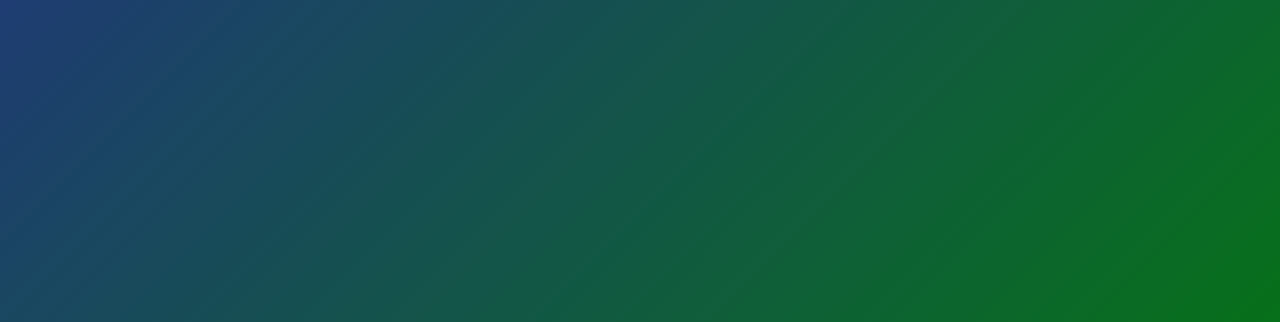
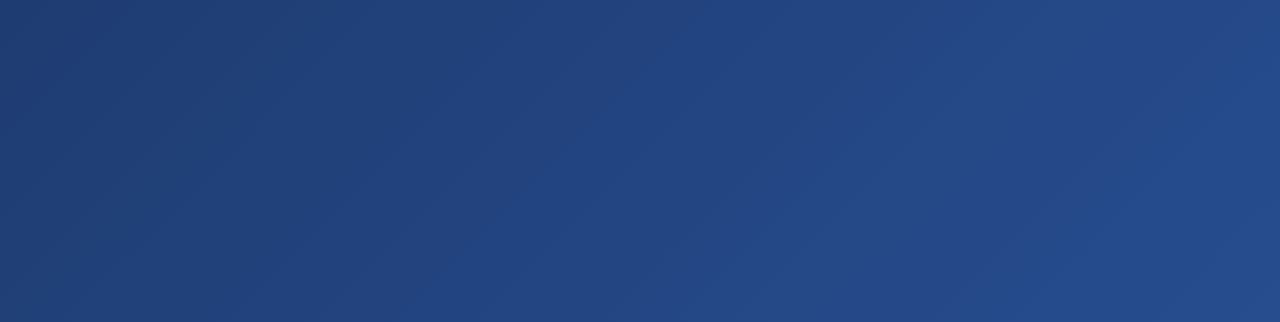
Before and after one commit to ASAD1575/terraform_projects, a plain HTML site: page index.html in a window 1280 px wide. Shown: the top 322 px of the page. Drawn offline with Linux system fonts and the light colour scheme.

Commit message:
Update index.html

```diff
--- a/index.html
+++ b/index.html
@@ -8,7 +8,7 @@
         body {
           margin: 0;
           font-family: Arial, sans-serif;
-          background: linear-gradient(135deg, #1e3c72, #008000);
+          background: linear-gradient(135deg, #1e3c72, #2a5298);
           color: white;
           text-align: center;
           display: flex;
```
